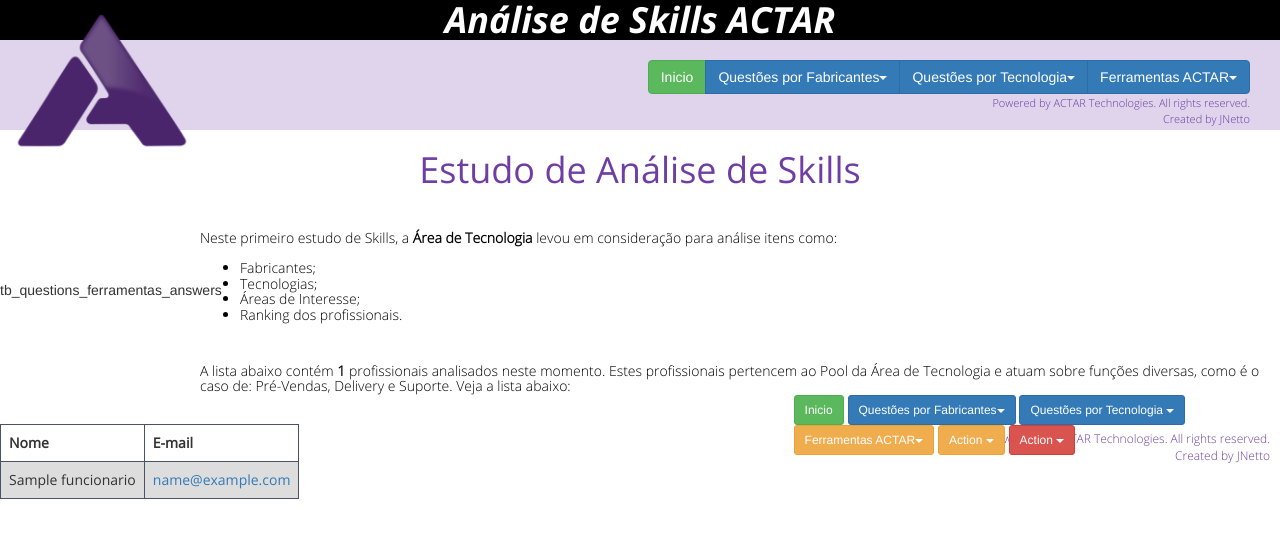
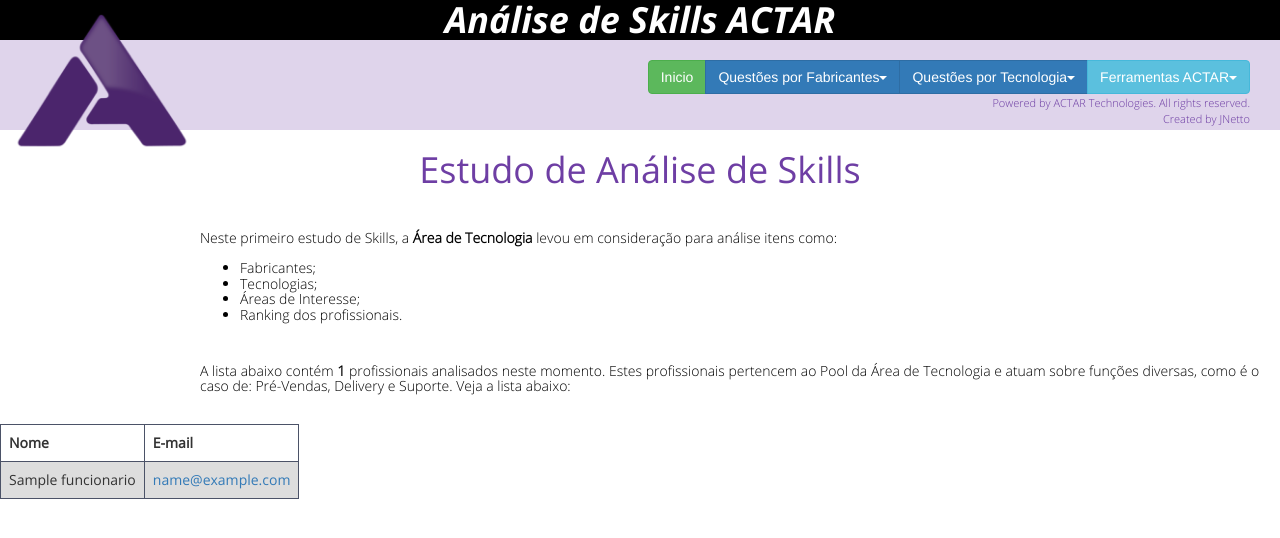
Before and after one commit to joaonetto/Skills, a PHP site: page / in a window 1280 px wide. Shown: the top 538 px of the page. Run offline with PHP 8.4, Linux system fonts and the light colour scheme; tables that the repository leaves empty hold one stand-in row (values such as "Sample post").

Commit message:
Ajuste Final de Menu

```diff
--- a/include/css/skills.css
+++ b/include/css/skills.css
@@ -63,13 +63,12 @@ header .header-menu {
 }
 
 header .header-copyright {
-  position: relative;
   width: 100%;
-  background-color: rgba(94,41,154, 0.2);
+  color: rgba(94,41,154, 0.9);
+  border: 0;
+  margin-top: 20px;
+  height: 50px;
   font-family: 'OpenSans-Light';
-  color: rgba(94,41,154, 0.9);
-  margin-top: 50px;
-  font-size: 12px;
 }
 
 header .pull-right {
@@ -77,13 +76,10 @@ header .pull-right {
   margin-right: 10px;
 }
 
-/* TEMPORARIO de TESTE */
-
-header .header-teste {
+header .header-tabela {
   width: 100%;
   border: 1px;
   color: black;
-  /* margin-left: 20%; */
   margin-top: 20px;
   height: 50px;
 }
@@ -92,17 +88,13 @@ header .header-posicao-menu {
   text-align: right;
 }
 
-header .header-jnetto {
+header .header-author {
   text-align: right;
   font-family: 'OpenSans-Light';
   color: rgba(94,41,154, 0.9);
   font-size: 11px;
   margin-top: -35px;
 }
-
-/* FIM TEMPORARIO de TESTE */
-
-
 
 header #frasetopo {
 	display: block;
--- a/view/header.php
+++ b/view/header.php
@@ -43,56 +43,12 @@
       <div id="frasetopo" class="header-black">
         <h1>Análise de Skills ACTAR</h1>
       </div>
-			<div class="row header-teste">
+			<div class="row header-tabela">
 				<div class="col-md-12 header-posicao-menu">
 					<div class="btn-group">
 					  <button type="button" class="btn btn-success">Inicio</button>
 						<div class="btn-group">
 							<button type="button" class="btn btn-primary dropdown-toggle" data-toggle="dropdown">Questões por Fabricantes<span class="caret"></span></button>
-							<ul class="dropdown-menu" role="menu">
-								<li><a href="#">Tablet</a></li>
-								<li><a href="#">Smartphone</a></li>
-							</ul>
-						</div>
-						<div class="btn-group">
-							<button type="button" class="btn btn-primary dropdown-toggle" data-toggle="dropdown">Questões por Tecnologia<span class="caret"></span></button>
-							<ul class="dropdown-menu" role="menu">
-								<li><a href="#">Tablet</a></li>
-								<li><a href="#">Smartphone</a></li>
-							</ul>
-						</div>
-						<div class="btn-group">
-							<button type="button" class="btn btn-primary dropdown-toggle" data-toggle="dropdown">Ferramentas ACTAR<span class="caret"></span></button>
-							<ul class="dropdown-menu" role="menu">
-								<li><a href="#">Tablet</a></li>
-								<li><a href="#">Smartphone</a></li>
-							</ul>
-						</div>
-					</div>
-				</div>
-			</div>
-			<div class="row header-teste">
-				<div class="col-md-12 header-jnetto">
-					Powered by ACTAR Technologies. All rights reserved.<br>Created by JNetto</p>
-				</div>
-			</div>
-			<br>
-			<br>
-			<br>
-			<br>
-			<br>
-			tb_questions_ferramentas_answers
-			<br>
-			<br>
-			<br>
-			<br>
-			<br>
-
-      <div class="header-topo">
-        <div class="header-menu">
-          <a class="btn btn-sm btn-success" href="index.php" role="button">Inicio</a>
-          <div class="btn-group">
-              <button type="button" data-toggle="dropdown" class="btn btn-sm btn-primary dropdown-toggle">Questões por Fabricantes<span class="caret"></span></button>
 							<ul class="dropdown-menu">
 								<?php
 								foreach ($result1 as $column) {
@@ -104,7 +60,7 @@
               </ul>
 						</div>
 						<div class="btn-group">
-              <button type="button" data-toggle="dropdown" class="btn btn-sm btn-primary dropdown-toggle">Questões por Tecnologia <span class="caret"></span></button>
+							<button type="button" class="btn btn-primary dropdown-toggle" data-toggle="dropdown">Questões por Tecnologia<span class="caret"></span></button>
 							<ul class="dropdown-menu dropdown-menu-right">
 								<?php
 									foreach ($result2 as $column) {
@@ -116,7 +72,7 @@
               </ul>
 						</div>
 						<div class="btn-group">
-              <button type="button" data-toggle="dropdown" class="btn btn-sm btn-warning dropdown-toggle">Ferramentas ACTAR<span class="caret"></span></button>
+							<button type="button" class="btn btn-info dropdown-toggle" data-toggle="dropdown">Ferramentas ACTAR<span class="caret"></span></button>
 							<ul class="dropdown-menu">
 								<?php
 									foreach ($result3 as $column) {
@@ -127,29 +83,12 @@
                   <li><a href="#">Resumo Ferramentas</a></li>
               </ul>
 						</div>
-          <div class="btn-group">
-              <button type="button" data-toggle="dropdown" class="btn btn-sm btn-warning dropdown-toggle">Action <span class="caret"></span></button>
-              <ul class="dropdown-menu">
-                  <li><a href="#">Action</a></li>
-                  <li><a href="#">Another action</a></li>
-                  <li class="divider"></li>
-                  <li><a href="#">Separated link</a></li>
-              </ul>
-          </div>
-          <div class="btn-group">
-              <button type="button" data-toggle="dropdown" class="btn btn-sm btn-danger dropdown-toggle">Action <span class="caret"></span></button>
-              <ul class="dropdown-menu">
-                  <li><a href="#">Action</a></li>
-                  <li><a href="#">Another action</a></li>
-                  <li class="divider"></li>
-                  <li><a href="#">Separated link</a></li>
-              </ul>
-          </div>
-        </div>
-				<div class="header-copyright">
-					<div class="copyright">
-						<p class="pull-right text-roxo">Powered by ACTAR Technologies. All rights reserved.<br>Created by JNetto</p>
 					</div>
 				</div>
 			</div>
+			<div class="row header-copyright">
+				<div class="col-md-12 header-author">
+					Powered by ACTAR Technologies. All rights reserved.<br>Created by JNetto</p>
+				</div>
+      </div>
 		</header>
```
Lines whose indentation alone changed are shown as unchanged.
